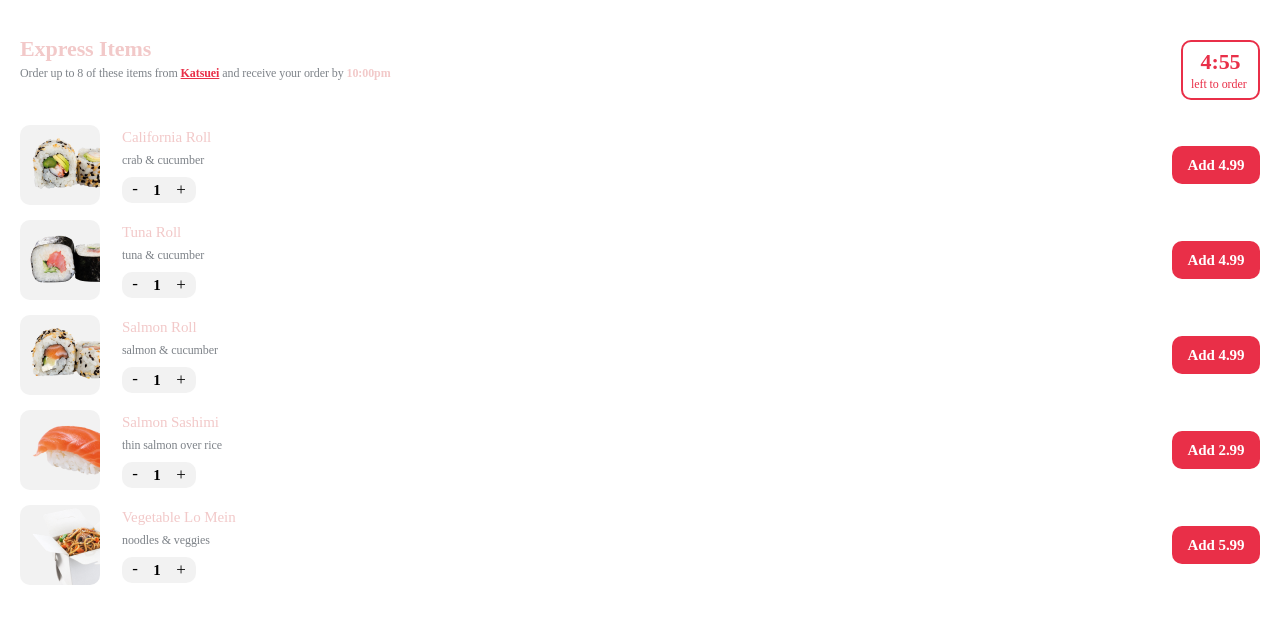
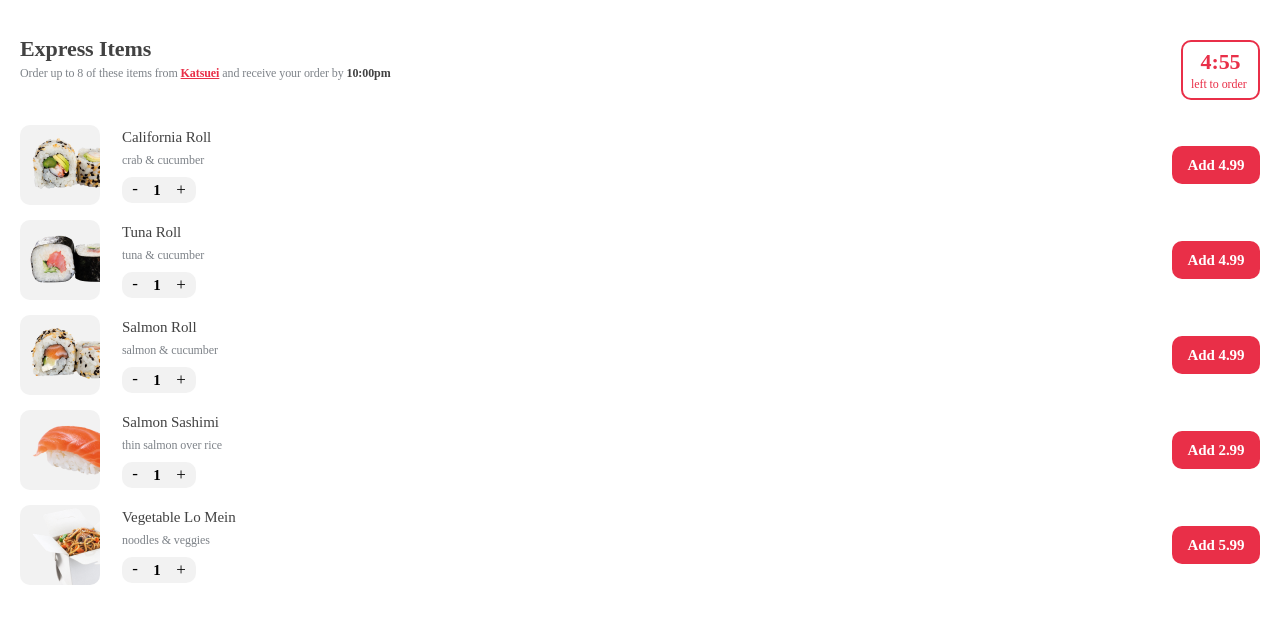
Before and after one commit to yuttana-du/take-out-app, a Next.js app: page / in a window 1280 px wide. Shown: the top 624 px of the page. Built offline with nearby package versions, Linux system fonts and the light colour scheme.

Commit message:
testEditbutton rev2

```diff
--- a/components/ButtonAddFood.js
+++ b/components/ButtonAddFood.js
@@ -12,15 +12,12 @@ const ButtonAddFood = ({
   const [colors, setColors] = useState("bg-RedVermilionBird");
   useEffect(() => {
     if (isAdded) {
-      setColors("bg-softPink");
+      setColors("bg-SoftPink");
     } else {
       setColors("bg-RedVermilionBird");
     }
   }, [isAdded]);
 
-  // ${
-  //   isAdded ? "softPink" : "RedVermilionBird"
-  // }
   return (
     <div
       className={`flex flex-row justify-center items-center rounded-timer cursor-pointer ${colors} min-w-88 w-w88 h-w38 my-w10 leading-A18 tracking-A8`}
--- a/tailwind.config.js
+++ b/tailwind.config.js
@@ -10,11 +10,11 @@ module.exports = {
       },
       colors: {
         RedVermilionBird: "#E92F48",
-        BlackTortoise: "#F2C9C9",
+        BlackTortoise: "#424242",
         DeepGrey: "#7E8389",
         Container: "#F2F2F2",
         white: "#FFFFFF",
-        softPink: "#424242",
+        SoftPink: "#F2C9C9",
         brow: "#741C28",
       },
       fontSize: {
```
